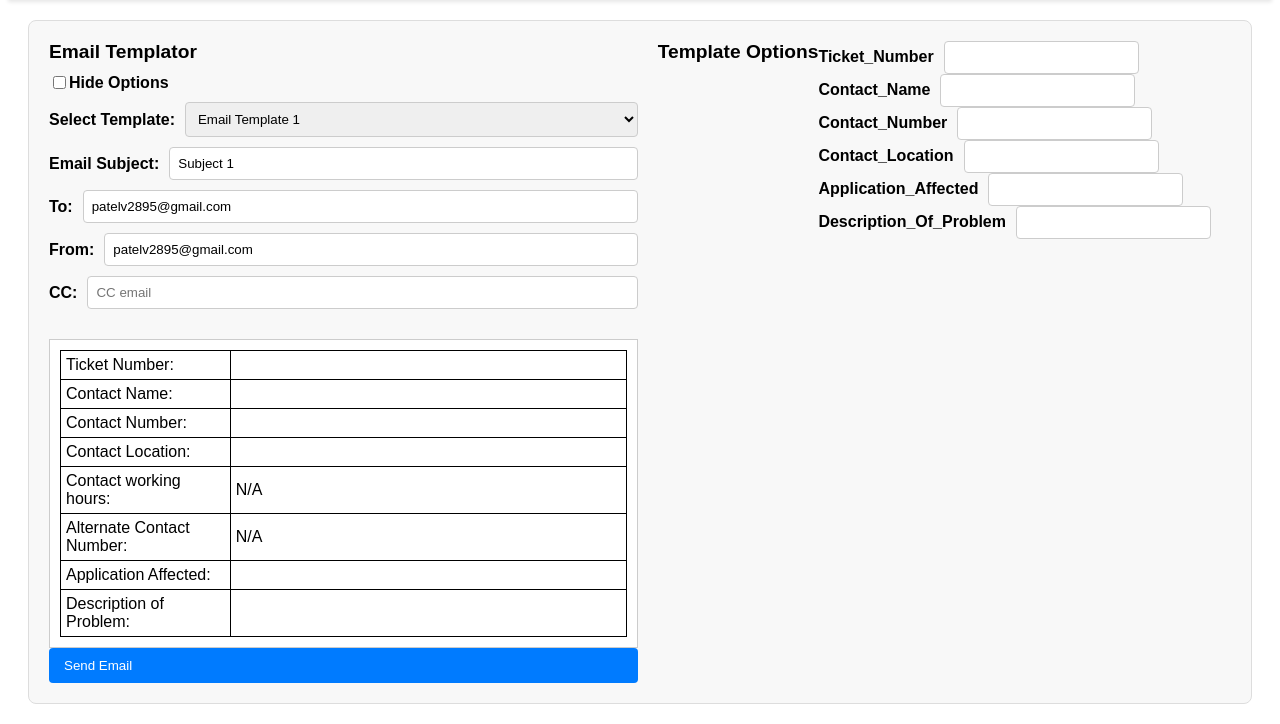
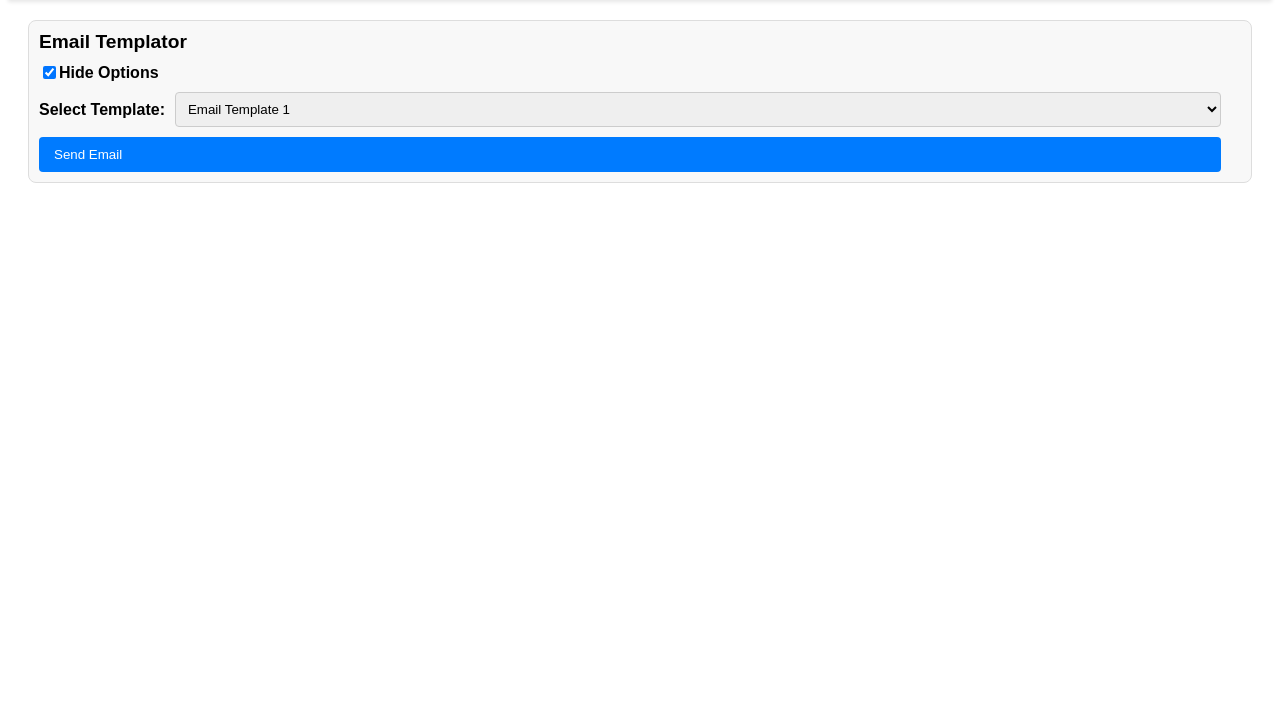
Before and after one commit to vpatel1995/etools, a Django app: page / in a window 1280 px wide. Shown: the part 83-807 px from the top of the page. After the commit the page ends 266 px from the top, so only its background shows below. Run offline with Django 4.2, Linux system fonts and the light colour scheme; data that the repository does not hold is empty.

Commit message:
smaller window if checked

```diff
--- a/home/templates/home/home.html
+++ b/home/templates/home/home.html
@@ -64,6 +64,15 @@
     button:hover {
         background-color: #0056b3;
     }
+
+    /* Additional style for smaller container */
+    .small-container {
+        width: auto; /* Or any specific width you prefer */
+        min-width: 300px; /* Adjust as needed */
+        margin-top: 20px;
+        padding: 10px;
+        /* Any other styling adjustments for the smaller size */
+    }
 </style>
 <div class="email-container">
     <div class="form-section">
@@ -71,7 +80,7 @@
 
         <!-- Checkbox for toggling visibility of additional options -->
         <div class="form-group toggle-options">
-            <input type="checkbox" id="hide-options" name="hide-options">
+            <input type="checkbox" id="hide-options" name="hide-options" checked>
             <label for="hide-options">Hide Options</label>
         </div>
 
@@ -264,17 +273,25 @@
         document.getElementById('template-preview').innerHTML = templateContent;
     }
 
-    // Function to toggle form visibility
     // Function to toggle form visibility based on checkbox
     function toggleFormVisibility() {
         var isHidden = document.getElementById('hide-options').checked;
         var formElements = document.querySelectorAll('.form-group, #template-preview, #dynamic-fields-container');
+        var emailContainer = document.querySelector('.email-container');
+
         formElements.forEach(el => {
             // Exclude the toggle-options and select-template form-group from being hidden
             if (!el.classList.contains('toggle-options') && !el.classList.contains('select-template')) {
                 el.style.display = isHidden ? 'none' : 'flex';
             }
         });
+
+        // Toggle the size of the email container
+        if (isHidden) {
+            emailContainer.classList.add('small-container');
+        } else {
+            emailContainer.classList.remove('small-container');
+        }
 
         // Always show the select template and send email button
         document.querySelector('.form-section > .form-group.select-template').style.display = 'flex';
```
